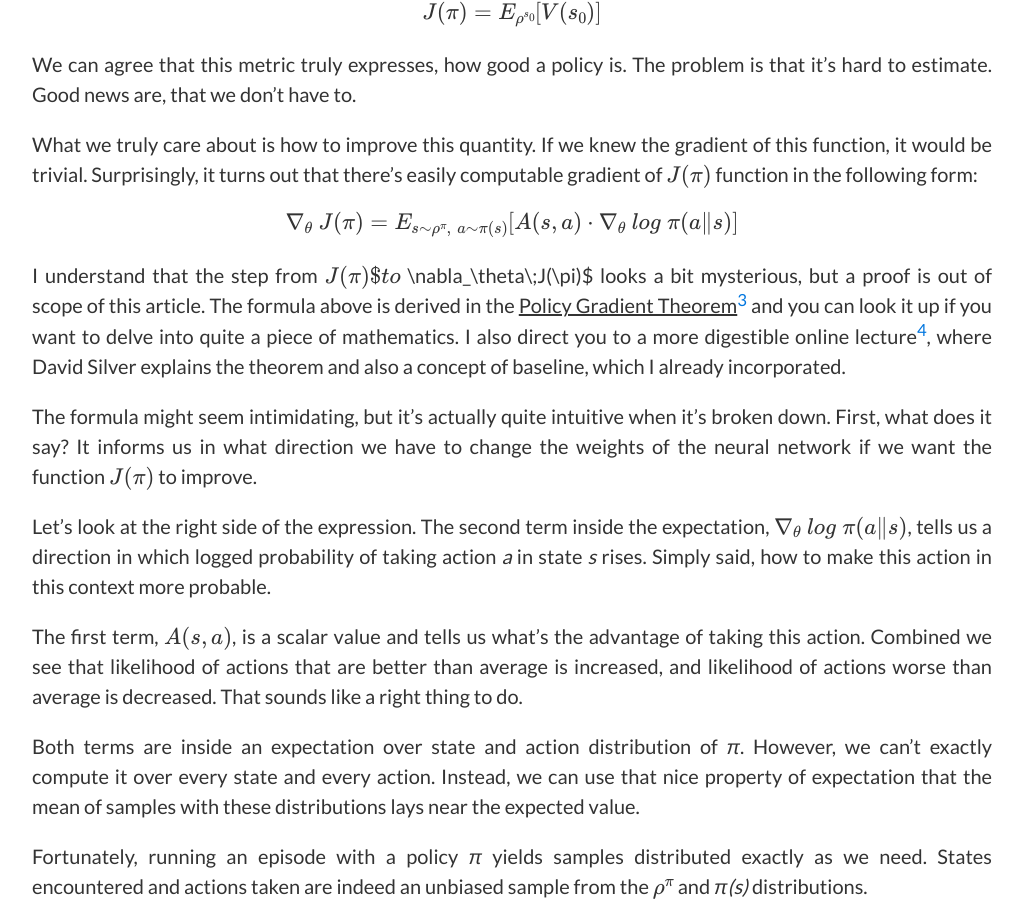
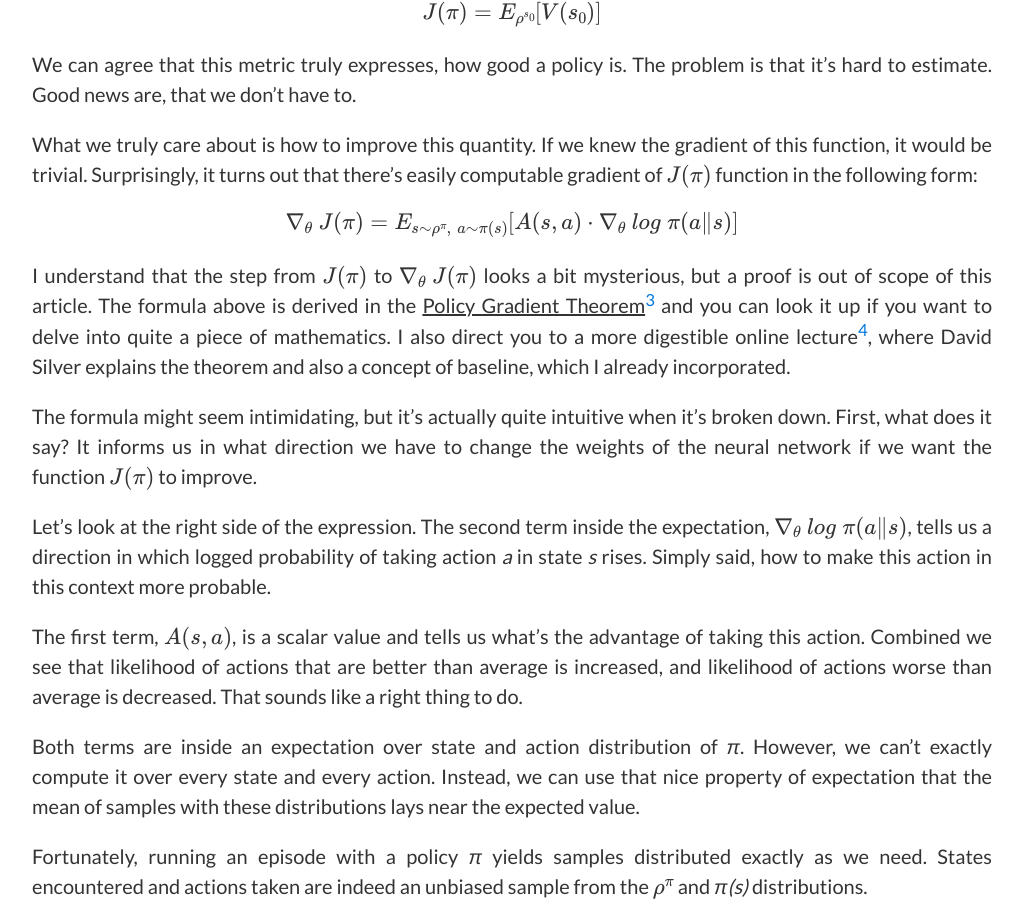
Before and after one commit to jaromiru/jaromiru.com, a Jekyll site: the page built from _posts/2017-02-16-lets-make-an-a3c-theory.md, in a window 1280 px wide and 900 px high, scrolled down 2874 px. Shown: the whole window, without its empty margins (128-1151 px from the left). Built offline with Jekyll 4.4.1, drawn with Linux system fonts in a browser that asks for light colours; formulas are drawn with MathJax 3; comment, search, counter and statistics services are not loaded.

Commit message:
typo fix

```diff
--- a/_posts/2017-02-16-lets-make-an-a3c-theory.md
+++ b/_posts/2017-02-16-lets-make-an-a3c-theory.md
@@ -72,7 +72,7 @@ What we truly care about is how to improve this quantity. If we knew the gradien
 
 $$ \nabla_\theta\;J(\pi) = E_{s\sim\rho^\pi,\;a\sim{\pi(s)}}[ A(s, a) \cdot \nabla_\theta\;log\;\pi(a\|s) ] $$
 
-I understand that the step from $$ J(\pi)$ to $$ \nabla_\theta\;J(\pi)$ looks a bit mysterious, but a proof is out of scope of this article. The formula above is derived in the <u>Policy Gradient Theorem</u>[^3] and you can look it up if you want to delve into quite a piece of mathematics. I also direct you to a more digestible online lecture[^4], where David Silver explains the theorem and also a concept of baseline, which I already incorporated.
+I understand that the step from $$ J(\pi) $$ to $$ \nabla_\theta\;J(\pi) $$ looks a bit mysterious, but a proof is out of scope of this article. The formula above is derived in the <u>Policy Gradient Theorem</u>[^3] and you can look it up if you want to delve into quite a piece of mathematics. I also direct you to a more digestible online lecture[^4], where David Silver explains the theorem and also a concept of baseline, which I already incorporated.
 
 The formula might seem intimidating, but it's actually quite intuitive when it's broken down. First, what does it say? It informs us in what direction we have to change the weights of the neural network if we want the function $$ J(\pi)$$ to improve.
 
```
